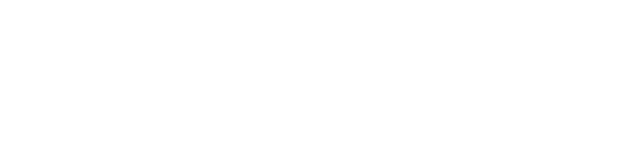
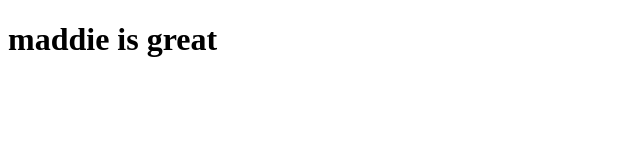
Before and after one commit to maddie-moe/Practice, a plain HTML site: page index.html in a window 1280 px wide. Shown: the whole page, without its empty margins (0-640 px from the left). Drawn offline with Linux system fonts and the light colour scheme.

Commit message:
Added h1

```diff
--- a/index.html
+++ b/index.html
@@ -7,6 +7,6 @@
     <title>Document</title>
 </head>
 <body>
-
+    <h1>maddie is great</h1>
 </body>
 </html>
```
